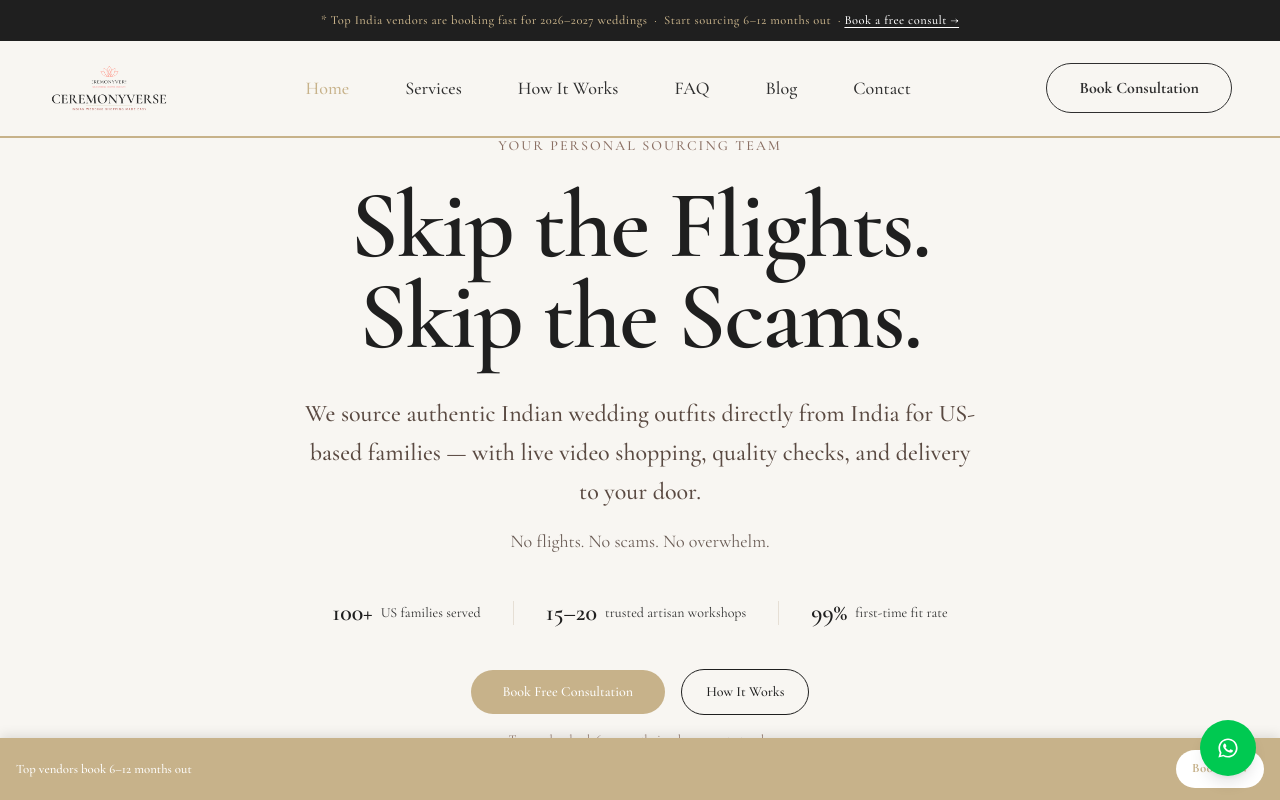
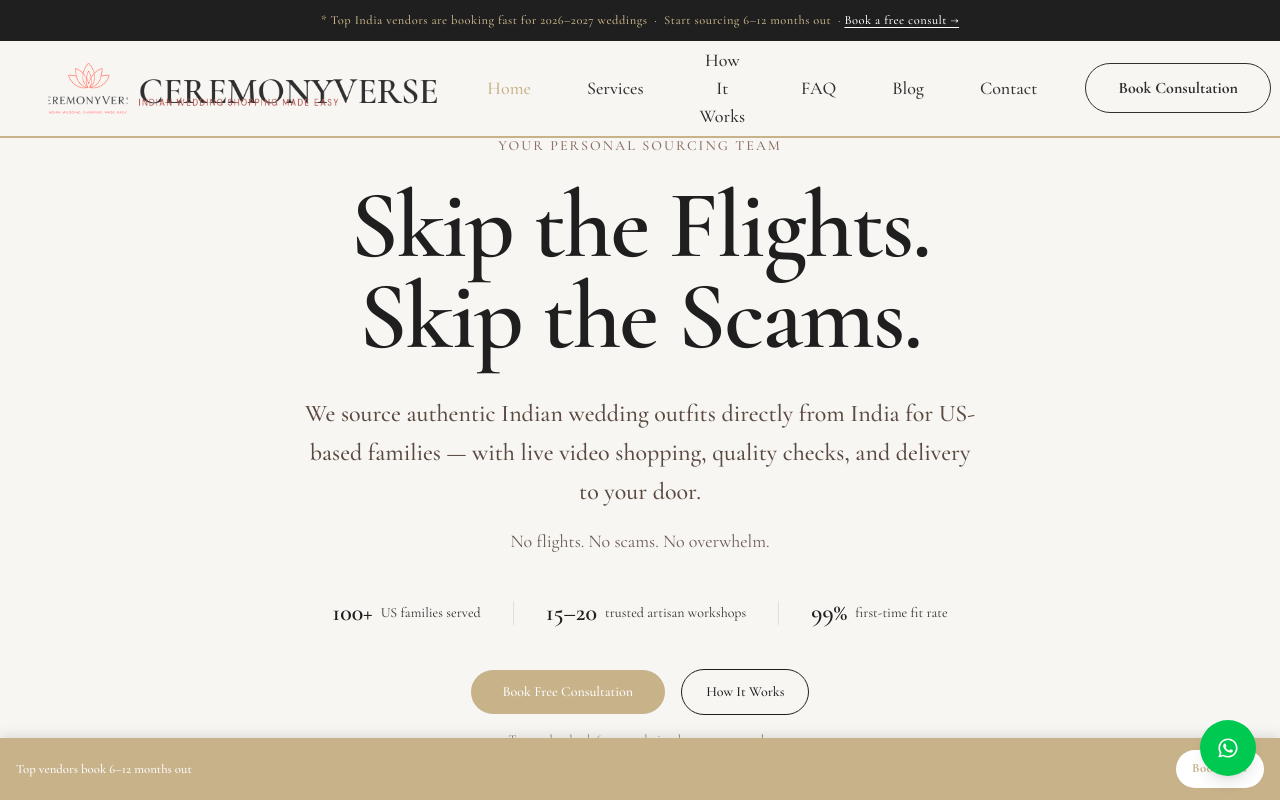
Before and after one commit to leylabernie/v0-ceremony-verse-wedding-concierge, a Next.js app: page / in a window 1280 px wide. Shown: the top 800 px of the page. Built offline with nearby package versions, Linux system fonts and the light colour scheme.

Commit message:
Fix duplicate wordmark — use horizontal nav logo (icon + text side by side)

```diff
--- a/components/navigation.tsx
+++ b/components/navigation.tsx
@@ -40,9 +40,9 @@ export function Navigation({ activePage, onNavigate }: NavigationProps) {
             >
               {/* eslint-disable-next-line @next/next/no-img-element */}
               <img
-                src="/images/logo-transparent.png"
+                src="/images/logo-nav.png"
                 alt="CeremonyVerse"
-                style={{ height: "52px", width: "auto", display: "block" }}
+                style={{ height: "56px", width: "auto", display: "block" }}
               />
             </button>
           </div>
```
Also changed, not shown: public/images/logo-nav.png (added).
